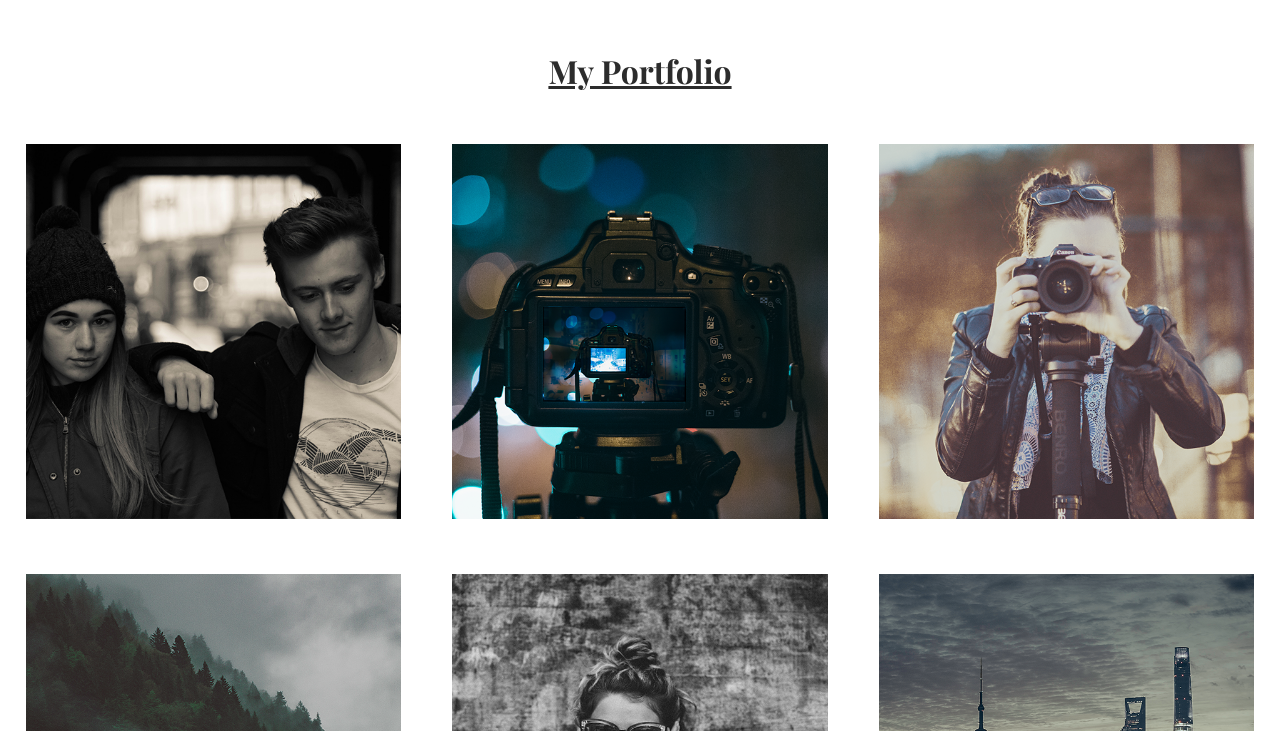
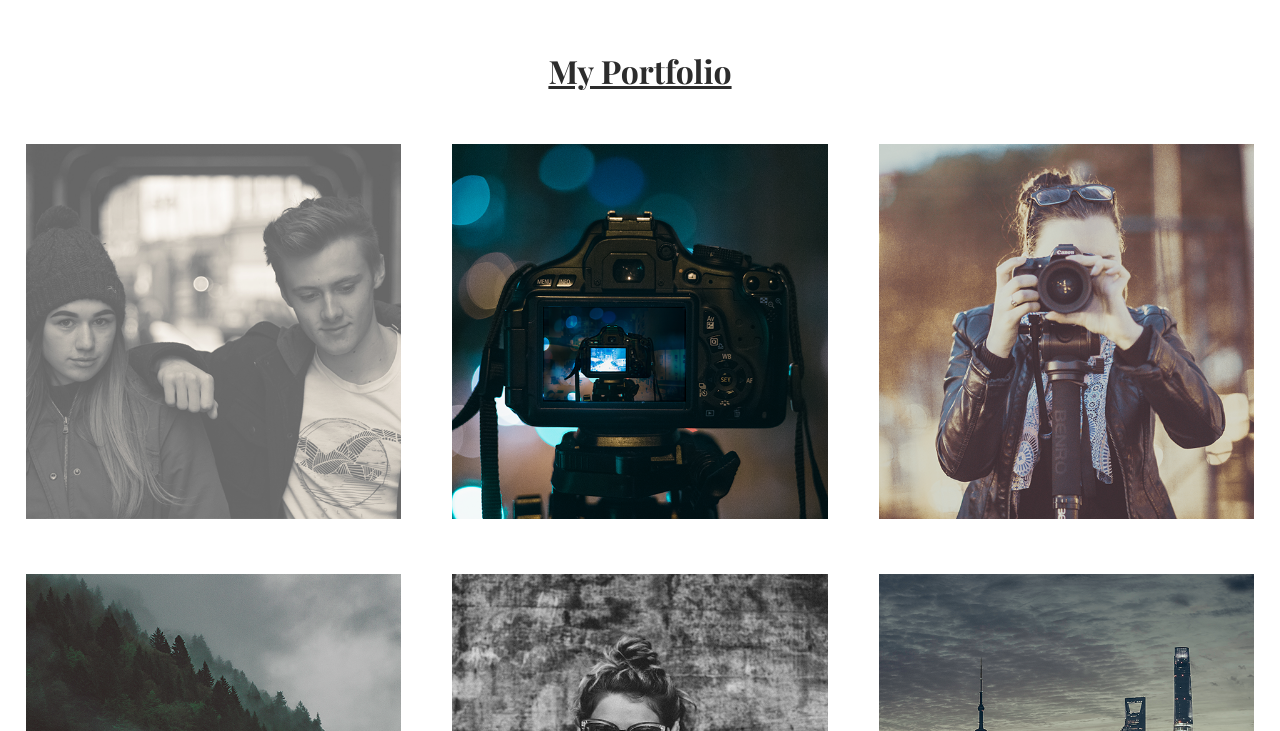
Before and after one commit to bambooka/photography-site, a plain HTML site: page index.html in a window 1280 px wide. In both pictures the pointer is over the picture 213 px from the left and 1465 px from the top of the page. Shown: the part 1134-1865 px from the top of the page. Drawn offline with nearby package versions, Linux system fonts and the light colour scheme.

Commit message:
make img-potrfolio is opacity

```diff
--- a/style.css
+++ b/style.css
@@ -152,6 +152,10 @@ nav:hover ul {
     width: 29.33333333%;
     padding: 2%;
     float: left;
+}
+
+.one-third-port img:hover {
+    opacity: .6;
 }
 /*
 h2 {
```
